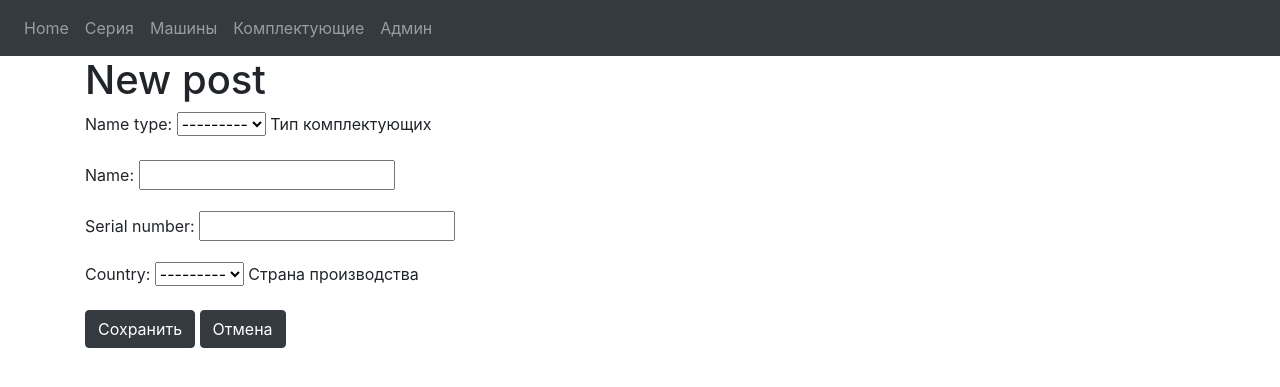
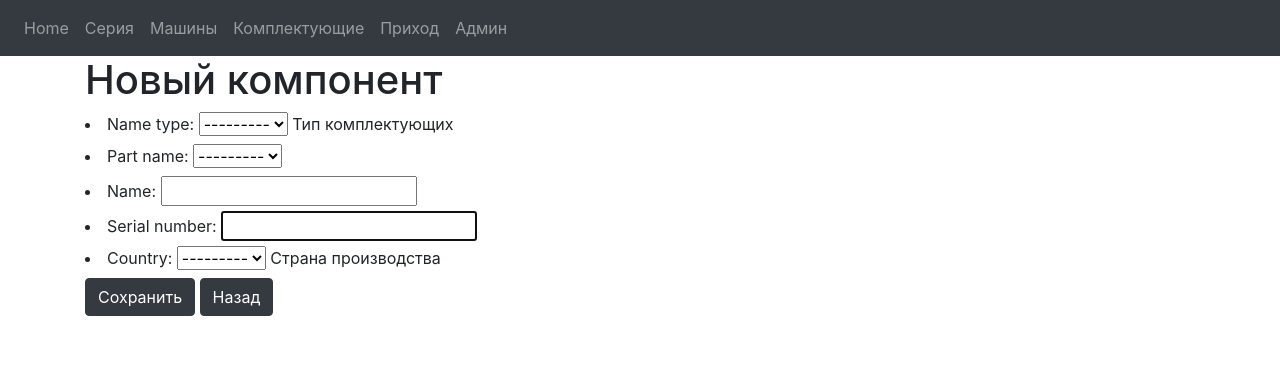
Before and after one commit to alxtver/CPS74, a Django app: page /components/new/ in a window 1280 px wide. Shown: the top 387 px of the page. Run offline with Django 3.2, Linux system fonts and the light colour scheme; data that the repository does not hold is empty; some libraries are stand-ins or nearby versions.

Commit message:
modified form NewComponent

```diff
--- a/department74/admin.py
+++ b/department74/admin.py
@@ -7,7 +7,7 @@ admin.site.register(Country)
 admin.site.register(Part)
 @admin.register(Components)
 class ComponentsAdmin(admin.ModelAdmin):
-    list_display = ('id', 'name', 'name_type', 'part_name', 'serial_number', 'country', 'date_of_arrival')
+    list_display = ('id', 'name', 'name_type', 'part_name', 'computer', 'serial_number', 'country', 'date_of_arrival')
     list_filter = ('name', 'name_type', 'part_name', 'serial_number', 'date_of_arrival')
 @admin.register(Computer)
 class ComputerAdmin(admin.ModelAdmin):
--- a/department74/forms.py
+++ b/department74/forms.py
@@ -4,4 +4,4 @@ from .models import Components
 class ComponentsForm(forms.ModelForm):
     class Meta:
         model = Components
-        fields = ('name_type', 'name', 'serial_number', 'country')
+        fields = ('name_type', 'part_name', 'name', 'serial_number', 'country')
--- a/department74/models.py
+++ b/department74/models.py
@@ -34,24 +34,27 @@ class Part(models.Model):
 class Computer(models.Model):
     id = models.AutoField(primary_key=True)
     serial_number = models.CharField(max_length=100)
-    type_components = models.ManyToManyField(TypeComponents, null=True)
+    type_components = models.ManyToManyField(TypeComponents, blank=True)
     part_name = models.ForeignKey(Part, null=True, on_delete=models.CASCADE)
 
     def get_components(self):
-        return "\n".join([component.name_type for component in self.type_components.all()])
+        return [component.name_type for component in self.type_components.all()]
 
+    def __str__(self):
+        """String for representing the Model object."""
+        return self.serial_number
 
 class Components(models.Model):
     id = models.AutoField(primary_key=True)
     name = models.CharField(max_length=200)
     serial_number = models.CharField(max_length=255)
-    name_type = models.ForeignKey(TypeComponents, on_delete=models.SET_NULL, null=True,
+    name_type = models.ForeignKey(TypeComponents, on_delete=models.CASCADE,
                                   help_text='Тип комплектующих')
-    country = models.ForeignKey(Country, on_delete=models.SET_NULL, null=True,
+    country = models.ForeignKey(Country, on_delete=models.SET_NULL, null=True, blank=True,
                                 help_text='Страна производства')
     date_of_arrival = models.DateTimeField(auto_now_add=True)
-    part_name = models.ForeignKey(Part, null=True, on_delete=models.SET_NULL,)
-    computer = models.ForeignKey(Computer, null=True, on_delete=models.SET_NULL,)
+    part_name = models.ForeignKey(Part, blank=True, null=True, on_delete=models.SET_NULL)
+    computer = models.ForeignKey(Computer, blank=True, null=True, on_delete=models.SET_NULL)
 
     def __str__(self):
         """String for representing the Model object."""
--- a/department74/templates/department74/base.html
+++ b/department74/templates/department74/base.html
@@ -21,7 +21,8 @@
           <a class="nav-item nav-link" href="#">Серия</a>
           <a class="nav-item nav-link" href="#">Машины</a>
           <a class="nav-item nav-link" href="/components/">Комплектующие</a>
-            <a class="nav-item nav-link" href="/admin/">Админ</a>
+          <a class="nav-item nav-link" href="/arrival/">Приход</a>
+          <a class="nav-item nav-link" href="/admin/">Админ</a>
         </div>
       </div>
     </nav>
@@ -33,8 +34,9 @@
                 </div>
             </div>
         </div>
+
     </body>
 
 
-    </body>
+
 </html>
--- a/department74/templates/department74/components_list.html
+++ b/department74/templates/department74/components_list.html
@@ -11,6 +11,8 @@
         <th>Тип</th>
         <th>Наименование</th>
         <th>Серийный номер</th>
+        <th>Партия</th>
+        <th>Номер машины</th>
         <th>Страна производства</th>
         <th>Дата</th>
     </tr>
@@ -20,11 +22,15 @@
             <td>{{ component.name_type }}</td>
             <td>{{ component.name }}</td>
             <td>{{ component.serial_number }}</td>
+            <td>{{ component.part_name }}</td>
+            <td>{{ component.computer }}</td>
             <td>{{ component.country }}</td>
             <td>{{ component.date_of_arrival }}</td>
         </tr>
     {% endfor %}
 </table>
 
+
+
 <a href="{% url 'components_new' %}" class="top-menu"><span class="fas fa-plus"></span></a>
 {% endblock %}
--- a/department74/templates/department74/components_new.html
+++ b/department74/templates/department74/components_new.html
@@ -1,10 +1,65 @@
 {% extends 'department74/base.html' %}
 
 {% block content %}
-    <h1>New post</h1>
+    <h1>Новый компонент</h1>
     <form method="POST" class="component-form">{% csrf_token %}
-        {{ form.as_p }}
-        <button type="submit" class="save btn btn-dark">Сохранить</button>
-        <button onclick="location.href = '/components/'" class="btn btn-dark">Отмена</button>
+        {{ form.as_ul }}
+        <button onclick="return addSession();" type="submit"  class="save btn btn-dark">Сохранить</button>
+        <button onclick="location.href = '/components/'" class="btn btn-dark">Назад</button>
     </form>
+
+    <script type="text/javascript">
+        function addSession() {
+            let field_name_type = document.getElementById("id_name_type").value;
+            let field_part_name = document.getElementById("id_part_name").value;
+            let field_name = document.getElementById("id_name").value;
+            let field_country = document.getElementById("id_country").value;
+            sessionStorage.setItem("id_name_type", field_name_type);
+            sessionStorage.setItem("id_part_name", field_part_name);
+            sessionStorage.setItem("id_name", field_name);
+            sessionStorage.setItem("id_country", field_country);
+        }
+        function insSession() {
+            let field_name_type = document.getElementById("id_name_type");
+            let field_part_name = document.getElementById("id_part_name");
+            let field_name = document.getElementById("id_name");
+            let field_country = document.getElementById("id_country");
+            if (sessionStorage.getItem("id_name_type")) {
+                field_name_type.value = sessionStorage.getItem("id_name_type")
+            }
+            if (sessionStorage.getItem("id_part_name")) {
+                field_part_name.value = sessionStorage.getItem("id_part_name")
+            }
+            if (sessionStorage.getItem("id_name")) {
+                field_name.value = sessionStorage.getItem("id_name")
+            }
+            if (sessionStorage.getItem("id_country")) {
+                field_country.value = sessionStorage.getItem("id_country")
+            }
+            {#alert(sessionStorage.getItem("id_name_type"));#}
+            {#alert(sessionStorage.getItem("id_part_name"));#}
+            {#alert(sessionStorage.getItem("id_name"));#}
+            {#alert(sessionStorage.getItem("id_country"));#}
+        }
+
+    </script>
+    <script>
+        let field_name_type = document.getElementById("id_name_type");
+        let field_part_name = document.getElementById("id_part_name");
+        let field_name = document.getElementById("id_name");
+        let field_country = document.getElementById("id_country");
+        if (sessionStorage.getItem("id_name_type")) {
+            field_name_type.value = sessionStorage.getItem("id_name_type")
+        }
+        if (sessionStorage.getItem("id_part_name")) {
+            field_part_name.value = sessionStorage.getItem("id_part_name")
+        }
+        if (sessionStorage.getItem("id_name")) {
+            field_name.value = sessionStorage.getItem("id_name")
+        }
+        if (sessionStorage.getItem("id_country")) {
+            field_country.value = sessionStorage.getItem("id_country")
+        }
+        document.getElementById("id_serial_number").focus();
+    </script>
 {% endblock %}
--- a/department74/urls.py
+++ b/department74/urls.py
@@ -6,4 +6,5 @@ urlpatterns = [
     path('', views.ind, name='index'),
     path('components/', views.components_list, name='components_list'),
     path('components/new/', views.components_new, name='components_new'),
+    path('arrival/', views.arrival, name='arrival'),
 ]
--- a/department74/views.py
+++ b/department74/views.py
@@ -7,6 +7,10 @@ from django.shortcuts import redirect
 
 def ind(request):
     return render(request, 'department74/ind.html', {})
+
+
+def arrival(request):
+    return render(request, 'department74/arrival.html', {})
 
 
 def components_list(request):
@@ -19,11 +23,6 @@ def components_new(request):
         form = ComponentsForm(request.POST)
         if form.is_valid():
             new_component = form.save()
-            print('!!!!!!!!!!!!')
-            print(new_component)
-
-            print('!!!!!!!!!!!!!')
-
             # new_component.name = request.name
             # new_component.type_name = request.type_name
             # new_component.serial_number = request.serial_number
```
Also changed, not shown: department74/templates/department74/arrival.html (added, +48 -0 lines), department74/migrations/0006_auto_20190626_1558.py (added), 1 other file.
